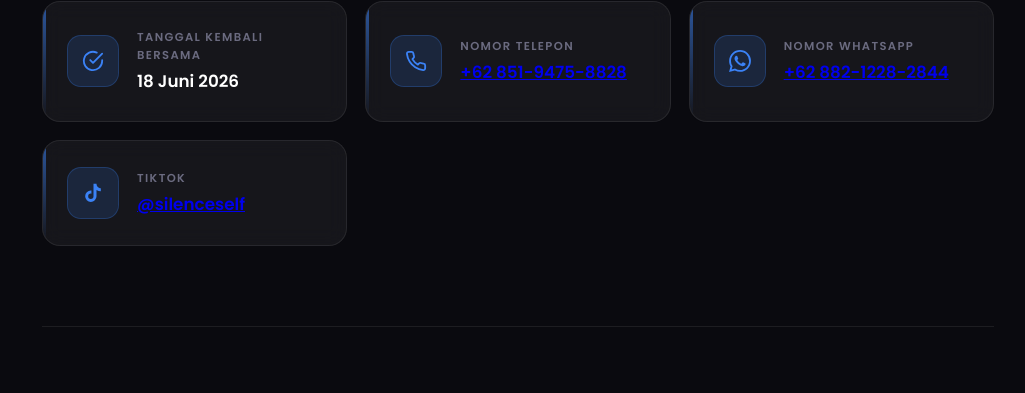
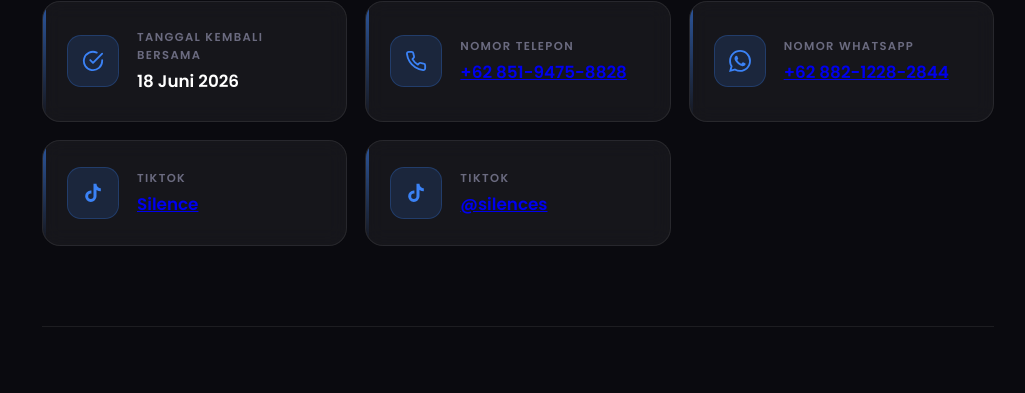
Before and after one commit to dhikzzzgalaxy/DhikzzzKiaaa, a plain HTML site: page index.html in a window 1280 px wide. Shown: the part 842-1235 px from the top of the page, without its empty margins (122-1147 px from the left). Drawn offline with Linux system fonts and the light colour scheme.

Commit message:
Add files via upload

```diff
--- a/index.html
+++ b/index.html
@@ -369,10 +369,23 @@
             <path d="M19.589 6.686a4.793 4.793 0 0 1-3.77-4.717h-3.287v13.548a2.896 2.896 0 1 1-2.896-2.896c.226 0 .447.027.659.076V9.36a6.184 6.184 0 0 0-.659-.034A6.183 6.183 0 1 0 15.82 15.51V8.687a8.06 8.06 0 0 0 4.713 1.52V6.686h-.944z"/>
         </svg>
     </div>
+             <div class="info-content">
+                   <div class="info-label">TikTok</div>
+                   <div class="info-value">
+            <a class="info-link" href="https://www.tiktok.com/@silenceself" target="_blank" rel="noopener noreferrer" title="TikTok: @silenceself">Silence</a>
+                        </div>
+                    </div>
+                </div>
+                <div class="info-card info-card--contact info-card--tiktok">
+    <div class="info-icon">
+        <svg width="22" height="22" viewBox="0 0 24 24" fill="currentColor">
+            <path d="M19.589 6.686a4.793 4.793 0 0 1-3.77-4.717h-3.287v13.548a2.896 2.896 0 1 1-2.896-2.896c.226 0 .447.027.659.076V9.36a6.184 6.184 0 0 0-.659-.034A6.183 6.183 0 1 0 15.82 15.51V8.687a8.06 8.06 0 0 0 4.713 1.52V6.686h-.944z"/>
+        </svg>
+    </div>
     <div class="info-content">
         <div class="info-label">TikTok</div>
         <div class="info-value">
-            <a class="info-link" href="https://www.tiktok.com/@silenceself" target="_blank" rel="noopener noreferrer" title="TikTok: @silenceself">@silenceself</a>
+            <a class="info-link" href="https://www.tiktok.com/https://www.tiktok.com/@silencegalaksi" target="_blank" rel="noopener noreferrer" title="TikTok: @silenceself">@silences</a>
         </div>
     </div>
 </div>
```
